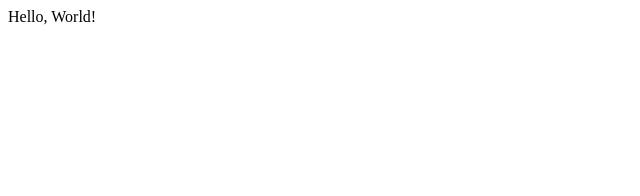
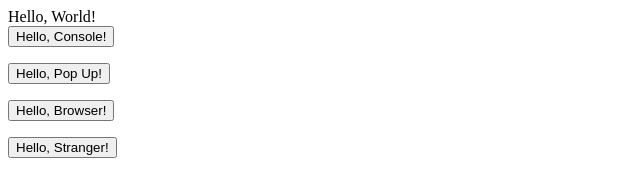
Before and after one commit to 01001010tz/hello-world, a plain HTML site: page index.html in a window 1280 px wide. Shown: the whole page, without its empty margins (0-640 px from the left). Drawn offline with Linux system fonts and the light colour scheme.

Commit message:
added javascript

```diff
--- /dev/null
+++ b/hellothereworld.js
@@ -0,0 +1,17 @@
+function sayHC() {
+  console.log("Hello, World!");
+}
+
+function sayHPU() {
+  alert("Hello, World!");
+}
+
+function sayHB() {
+  var p=document.getElementById('hellobrowser');
+  p.innerHTML="Hello, World!";
+}
+
+function sayHS() {
+  var strangername=prompt('What is your name, stranger?');
+  alert("Hello, " + strangername);
+}
--- a/index.html
+++ b/index.html
@@ -3,8 +3,14 @@
 <html>
   <head>
     <title>My Website Title</title>
+    <script type="text/javascript" src="hellothereworld.js"></script>
   </head>
   <body>
     Hello, World!
+  </br>
+    <button onclick="sayHC();" >Hello, Console!</button> <p id="helloconsole"></p>
+    <button onclick="sayHPU();" >Hello, Pop Up!</button> <p id="hellopopup"></p>
+    <button onclick="sayHB();" >Hello, Browser!</button> <p id="hellobrowser"></p>
+    <button onclick="sayHS();" >Hello, Stranger!</button> <p id="hellostranger"></p>
   </body>
 </html>
```
